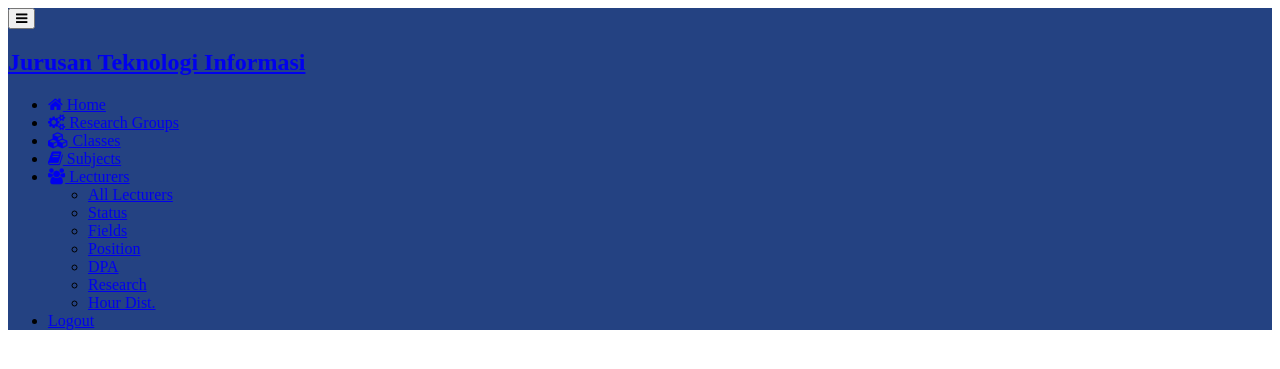
After one commit to ilhamAdhim/Project, a CodeIgniter app: the page made by application/views/template/header_admin.php in a window 1280 px wide. The commit adds this page. Shown: the top 369 px of the page. Run offline with CodeIgniter, Linux system fonts and the light colour scheme; data that the repository does not hold is empty.

Commit message:
header footer admin

```diff
--- /dev/null
+++ b/application/views/template/header_admin.php
@@ -0,0 +1,85 @@
+<!doctype html>
+<html lang="en">
+  <head>
+  	<title><?=$title?></title>
+    <meta charset="utf-8">
+    <meta name="viewport" content="width=device-width, initial-scale=1, shrink-to-fit=no">
+
+    <link href="https://fonts.googleapis.com/css?family=Poppins:300,400,500,600,700,800,900" rel="stylesheet">
+
+		<link rel="stylesheet" href="https://stackpath.bootstrapcdn.com/font-awesome/4.7.0/css/font-awesome.min.css">
+		<link rel="stylesheet" href="<?=base_url()?>assets/css/stylenavbar.css">
+  </head>
+  <body>
+
+		<div class="wrapper d-flex align-items-stretch">
+			<nav id="sidebar" style="background:#244282">
+				<div class="custom-menu">
+					<button type="button" id="sidebarCollapse" class="btn btn-primary">
+	          <i class="fa fa-bars"></i>
+	          <span class="sr-only">Toggle Menu</span>
+	        </button>
+        </div>
+				<div class="p-4 pt-5">
+		  		<h1><a href="<?=base_url()?>admin_home" class="logo">Jurusan Teknologi Informasi</a></h1>
+	        <ul class="list-unstyled components mb-5">
+			  <li class="active">
+				<a href="#"> <i class="fa fa-home" aria-hidden="true"></i> Home</a>
+			  </li>
+	          <li>
+	            <a href="<?=base_url()?>admin_home/researchGroup"> <i class="fa fa-cogs" aria-hidden="true"></i> Research Groups</a>
+	          </li>
+	          <li>
+	              <a href="<?=base_url()?>admin_home/classList"> <i class="fa fa-cubes" aria-hidden="true"></i> </i> Classes</a>
+	          </li>
+
+			  <li>
+              <a href="<?=base_url()?>admin_home/subjectList"> <i class="fa fa-book" aria-hidden="true"></i> Subjects</a>
+	          </li>
+
+
+	          <li>
+
+              <a href="#lecSubmenu" data-toggle="collapse" aria-expanded="false" class="dropdown-toggle"> <span> <i class="fa fa-users" aria-hidden="true"></i> </span> Lecturers</a>
+              <ul class="collapse list-unstyled" id="lecSubmenu">
+			  	<li>
+                    <a href="<?=base_url()?>admin_home/">All Lecturers</a>
+                </li>
+
+                <li>
+                    <a href="<?=base_url()?>admin_home/statusLecturer">Status</a>
+                </li>
+
+				<li>
+                    <a href="<?=base_url()?>admin_home/fieldLecturer">Fields</a>
+                </li>
+
+                <li>
+                    <a href="<?=base_url()?>admin_home/positionLecturer">Position</a>
+                </li>
+
+                <li>
+                    <a href="<?=base_url()?>admin_home/dpaLecturer">DPA</a>
+                </li>
+
+                <li>
+                    <a href="<?=base_url()?>admin_home/researchLecturer">Research</a>
+                </li>
+
+                <li>
+                    <a href="<?=base_url()?>admin_home/hourDistributionLecturer">Hour Dist.</a>
+                </li>
+
+              </ul>
+	          </li>
+
+	          <li>
+              <a href=" <?=base_url(); ?>login/logout " class="nav-item nav-link "> Logout </a>
+
+	          </li>
+	        </ul>
+
+	      </div>
+    	</nav>
+
+		<div id="content" class="p-4 p-md-5 pt-5">
```
Also changed, not shown: application/views/template/footer_admin.php (added, +10 -0 lines), application/views/template/header.php (+13 -2 lines).
